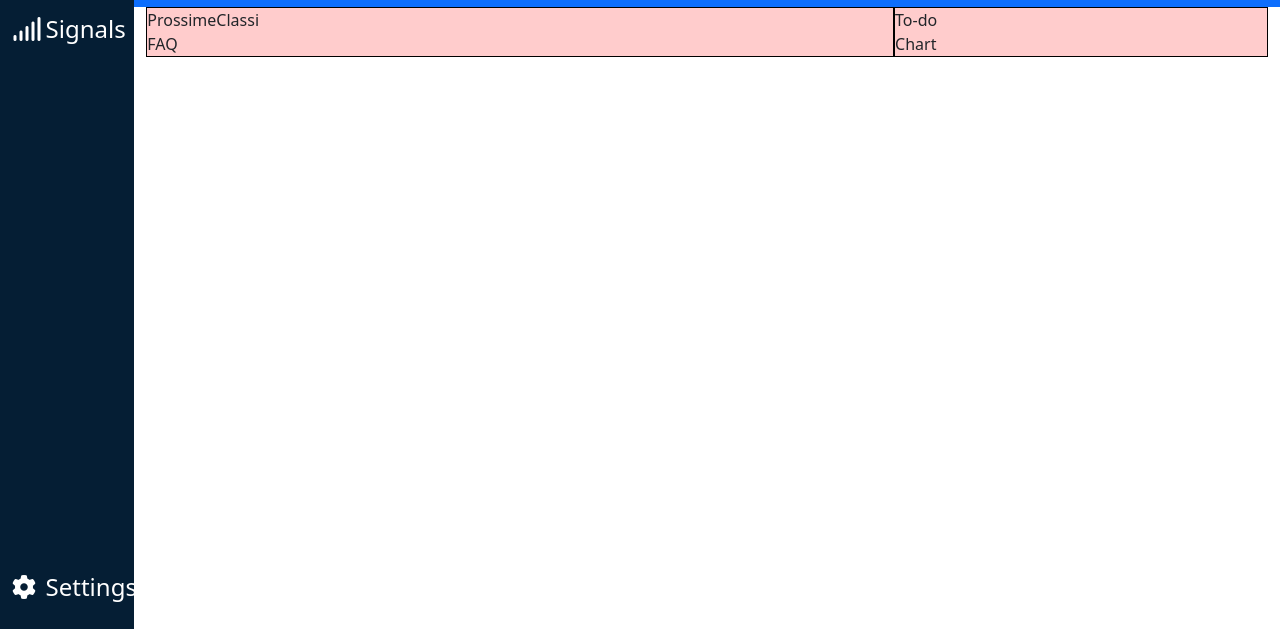
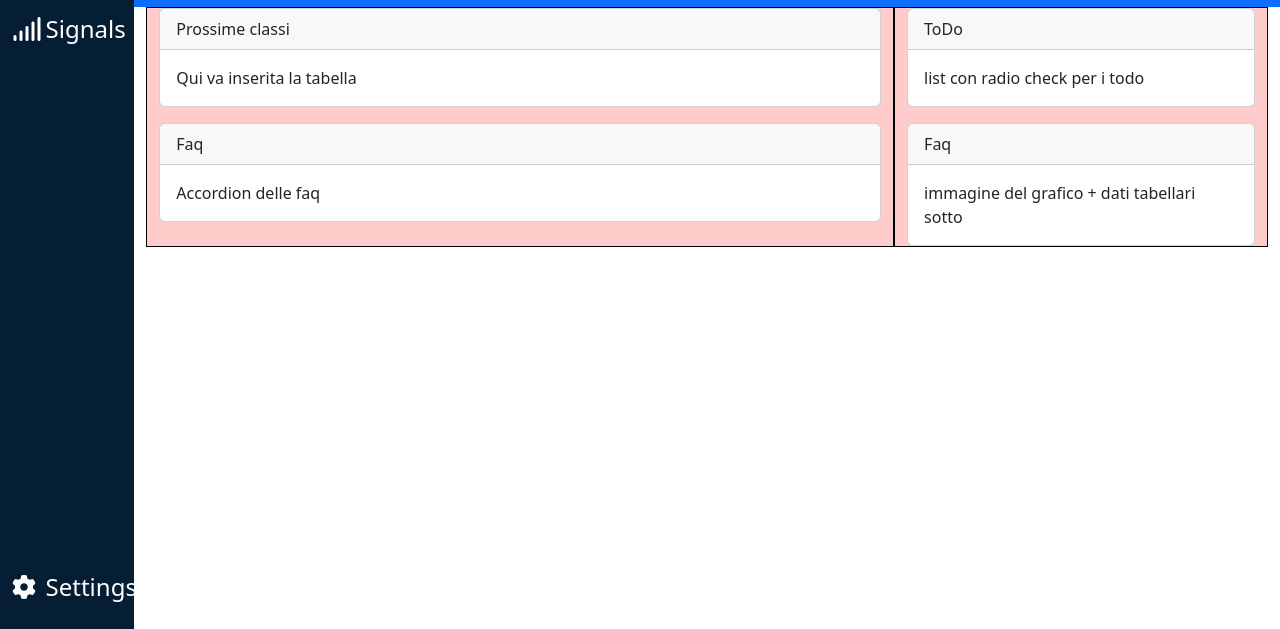
Before and after one commit to MarcoMazzilli/html-css-bootstrap-dashboard, a plain HTML site: page index.html in a window 1280 px wide. Shown: the part 171-800 px from the top of the page. Drawn offline with nearby package versions, Linux system fonts and the light colour scheme.

Commit message:
[Add] Layout cards + indications

```diff
--- a/index.html
+++ b/index.html
@@ -119,8 +119,66 @@
 
         <div class="container-fluid">
           <div class="row-cols-1 d-flex flex-wrap">
-            <div class="col col-lg-8 debug">ProssimeClassi <br> FAQ</div> <!--ProssimeClassi ~ F.A.Q.-->
-            <div class="col col-lg-4 debug">To-do <br> Chart </div> <!-- ToDo ~ Chart -->
+
+            <div class="col col-lg-8 debug">  <!--ProssimeClassi ~ F.A.Q.-->
+              <div class="container-fluid">
+                <div class="row row-cols-1 gap-3">
+
+                  <div id="classi" class="col"> <!--col classi-->
+                    <div class="card">
+                      <div class="card-header">
+                          Prossime classi
+                      </div>
+                      <div class="card-body">
+                        Qui va inserita la tabella
+                      </div>
+                    </div>
+                  </div>
+
+                  <div id="faq" class="col"> <!--col faq-->
+                    <div class="card">
+                      <div class="card-header">
+                          Faq
+                      </div>
+                      <div class="card-body">
+                        Accordion delle faq
+                      </div>
+                    </div>
+                  </div>
+
+                </div>
+              </div>
+            </div>
+
+            <div class="col col-lg-4 debug">  <!-- ToDo ~ Chart -->
+              <div class="container-fluid">
+                <div class="row row-cols-1 gap-3">
+
+                  <div id="classi" class="col"> <!--col todo-->
+                    <div class="card">
+                      <div class="card-header">
+                          ToDo
+                      </div>
+                      <div class="card-body">
+                        list con radio check per i todo
+                      </div>
+                    </div>
+                  </div>
+
+                  <div id="faq" class="col"> <!--col chart-->
+                    <div class="card">
+                      <div class="card-header">
+                          Faq
+                      </div>
+                      <div class="card-body">
+                        immagine del grafico + dati tabellari sotto
+                      </div>
+                    </div>
+                  </div>
+
+                </div>
+              </div>
+            </div>
           </div>
         </div>
 
```
